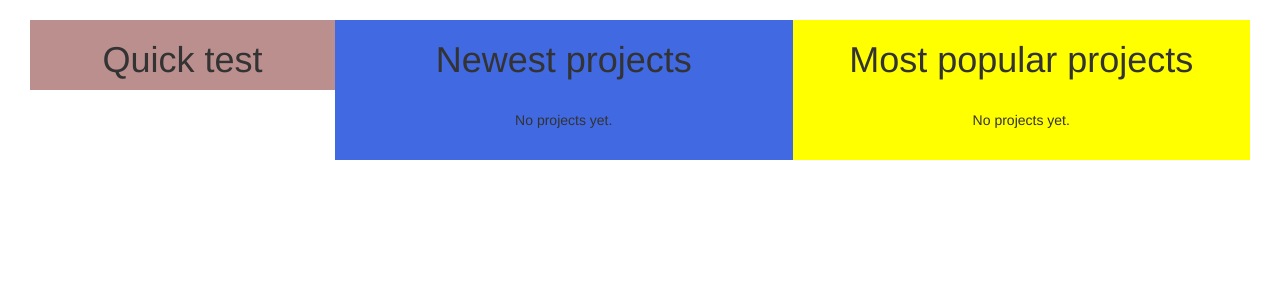
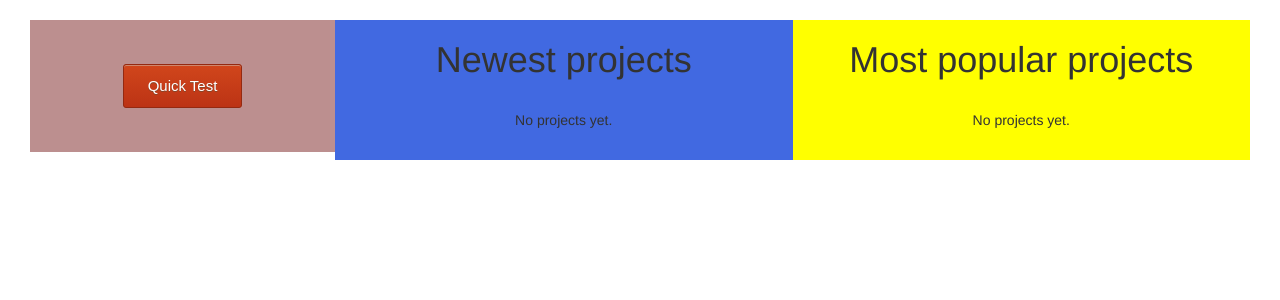
Before and after one commit to timton/parallellearn, a Flask app: page / in a window 1280 px wide. Shown: the part 52-352 px from the top of the page. Run offline with Flask 2, Linux system fonts and the light colour scheme; data that the repository does not hold is empty; some libraries are stand-ins or nearby versions.

Commit message:
added quick test button

```diff
--- a/static/styles.css
+++ b/static/styles.css
@@ -41,6 +41,50 @@ body, html {
     /* for the three vertical columns */
     width: 100%;
     height: 100%;
+}
+
+/* button inspiration https://www.bestcssbuttongenerator.com/ */
+.quickTestButton {
+    -moz-box-shadow:inset 0px 1px 0px 0px #cf866c;
+    -webkit-box-shadow:inset 0px 1px 0px 0px #cf866c;
+    box-shadow:inset 0px 1px 0px 0px #cf866c;
+    background:-webkit-gradient(linear, left top, left bottom, color-stop(0.05, #d0451b), color-stop(1, #bc3315));
+    background:-moz-linear-gradient(top, #d0451b 5%, #bc3315 100%);
+    background:-webkit-linear-gradient(top, #d0451b 5%, #bc3315 100%);
+    background:-o-linear-gradient(top, #d0451b 5%, #bc3315 100%);
+    background:-ms-linear-gradient(top, #d0451b 5%, #bc3315 100%);
+    background:linear-gradient(to bottom, #d0451b 5%, #bc3315 100%);
+    filter:progid:DXImageTransform.Microsoft.gradient(startColorstr='#d0451b', endColorstr='#bc3315',GradientType=0);
+    background-color:#d0451b;
+    -moz-border-radius:3px;
+    -webkit-border-radius:3px;
+    border-radius:3px;
+    border:1px solid #942911;
+    display:inline-block;
+    cursor:pointer;
+    color:#ffffff;
+    font-family:Arial;
+    font-size:15px;
+    padding:10px 24px;
+    text-decoration:none;
+    text-shadow:0px 1px 0px #854629;
+    margin: 14.5% 0%;
+}
+
+.quickTestButton:hover {
+    background:-webkit-gradient(linear, left top, left bottom, color-stop(0.05, #bc3315), color-stop(1, #d0451b));
+    background:-moz-linear-gradient(top, #bc3315 5%, #d0451b 100%);
+    background:-webkit-linear-gradient(top, #bc3315 5%, #d0451b 100%);
+    background:-o-linear-gradient(top, #bc3315 5%, #d0451b 100%);
+    background:-ms-linear-gradient(top, #bc3315 5%, #d0451b 100%);
+    background:linear-gradient(to bottom, #bc3315 5%, #d0451b 100%);
+    filter:progid:DXImageTransform.Microsoft.gradient(startColorstr='#bc3315', endColorstr='#d0451b',GradientType=0);
+    background-color:#bc3315;
+}
+
+.quickTestButton:active {
+    position:relative;
+    top:1px;
 }
 
 /* colors for navbar */
--- a/templates/index.html
+++ b/templates/index.html
@@ -14,7 +14,9 @@
     <div class="container">
 
         <div class="leftpane">
-            <h1>Quick test</h1>
+
+            <a href="#" class="quickTestButton">Quick Test</a>
+
         </div>
 
         <div class="middlepane">
```
